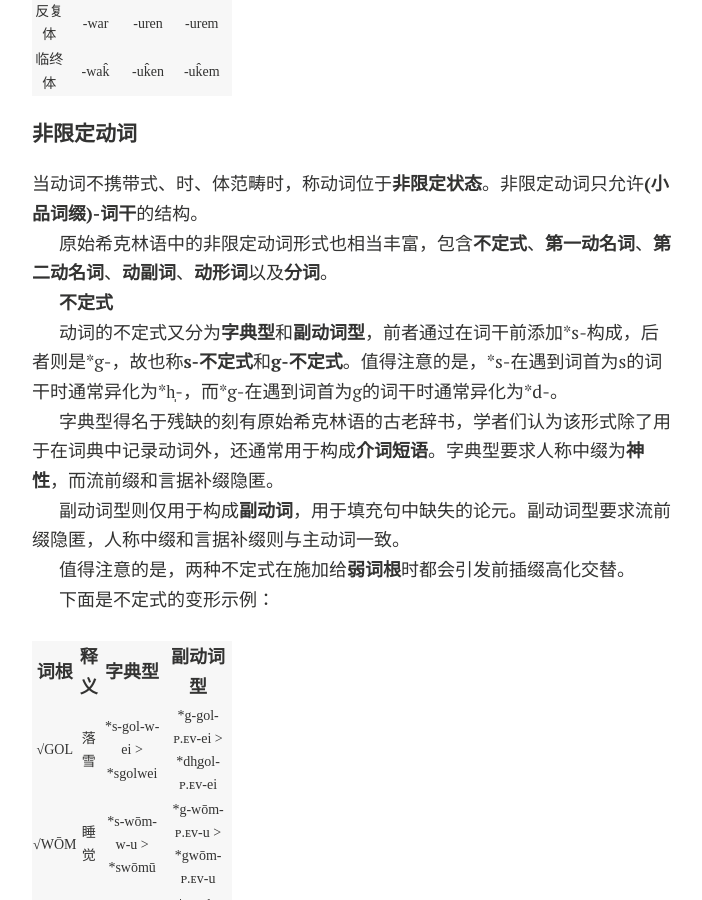
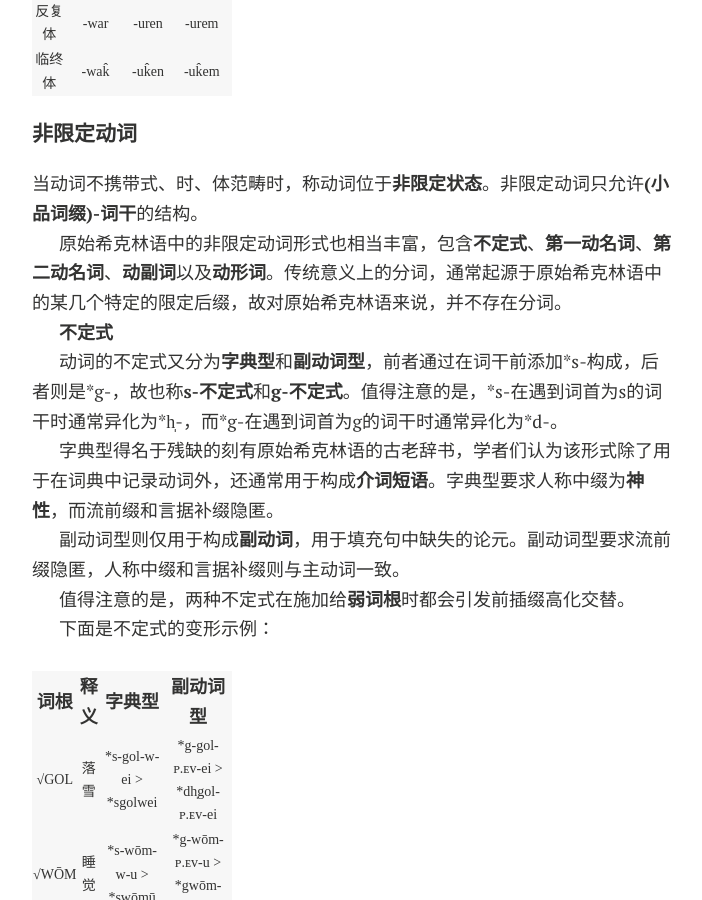
Before and after one commit to Kinnuch/kinnuch.github.io, a Jekyll site: the page built from laim/Proto-Shikṛin.md, in a window 1280 px wide and 900 px high, scrolled down 25847 px. Shown: the whole window, without its empty margins (288-990 px from the left). Built offline with Jekyll 4.4.1, drawn with Linux system fonts in a browser that asks for light colours; nearby versions of some CDN libraries; comment, search, counter and statistics services are not loaded; a style sheet for code colours, icons or effects is not loaded; some of the changed text lies outside the part shown.

Commit message:
Update Proto-Shikṛin.md

```diff
--- a/laim/Proto-Shikṛin.md
+++ b/laim/Proto-Shikṛin.md
@@ -634,7 +634,7 @@
 
 当动词不携带式、时、体范畴时，称动词位于**非限定状态**。非限定动词只允许**(小品词缀)-词干**的结构。
 
-原始希克林语中的非限定动词形式也相当丰富，包含**不定式**、**第一动名词**、**第二动名词**、**动副词**、**动形词**以及**分词**。
+原始希克林语中的非限定动词形式也相当丰富，包含**不定式**、**第一动名词**、**第二动名词**、**动副词**以及**动形词**。传统意义上的分词，通常起源于原始希克林语中的某几个特定的限定后缀，故对原始希克林语来说，并不存在分词。
 
 **不定式**
 
```
Also changed, not shown: other parts of laim/Proto-Shikṛin.md (+2 -4 lines).
